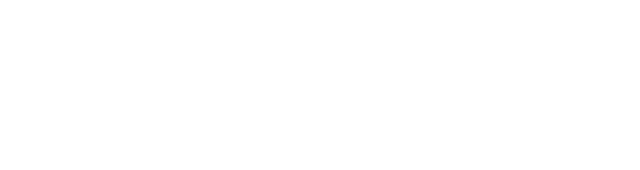
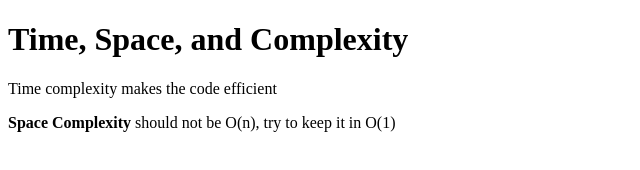
Before and after one commit to acciojob/time-and-space-complexity-Shivam030902, a website: page main.html in a window 1280 px wide. Shown: the whole page, without its empty margins (0-640 px from the left). Drawn offline with Linux system fonts and the light colour scheme.

Commit message:
created a submission

```diff
--- a/main.html
+++ b/main.html
@@ -8,6 +8,9 @@
 
 <body>
 	<!-- the entire body must be written by student -->
+	<h1>Time, Space, and Complexity</h1>
+	<p>Time complexity makes the code efficient</p>
+	<p><b>Space Complexity</b> should not be O(n), try to keep it in O(1)</p>
     <script type="text/javascript" src="./script.js">
 </script>
 
```
